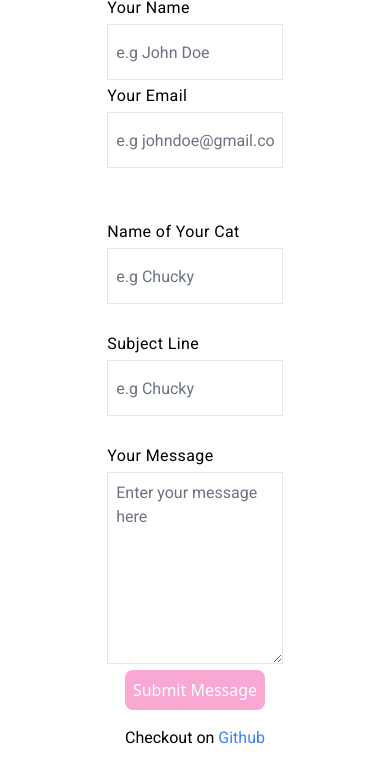
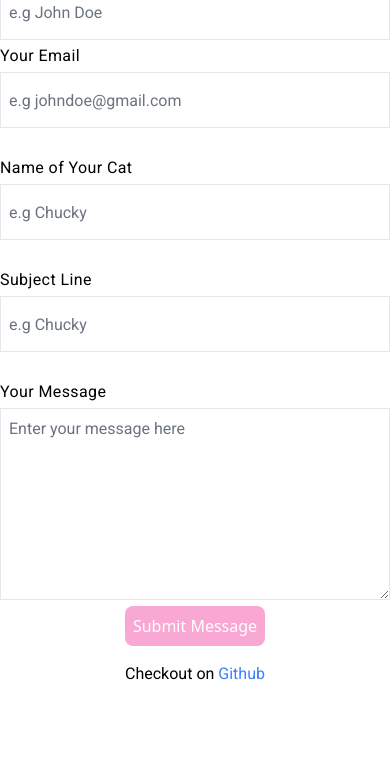
Before and after one commit to Munahfay2/My-cats, a website: page src/pages/contact-us.html in a window 390 px wide. Shown: the part 204-962 px from the top of the page. After the commit the page ends 898 px from the top, so only its background shows below. Drawn offline with Linux system fonts and the light colour scheme.

Commit message:
Make contact us form responsive

```diff
--- a/src/pages/contact-us.html
+++ b/src/pages/contact-us.html
@@ -58,7 +58,7 @@
 		<main class="flex-grow flex justify-center py-2">
 			<form
 				action="#"
-				class="w-[45%]">
+				class="w-full md:w-[45%] mx-2">
 				<h1 class="font-ubuntu text-4xl text-center my-4">
 					Contact Us
 				</h1>
```
